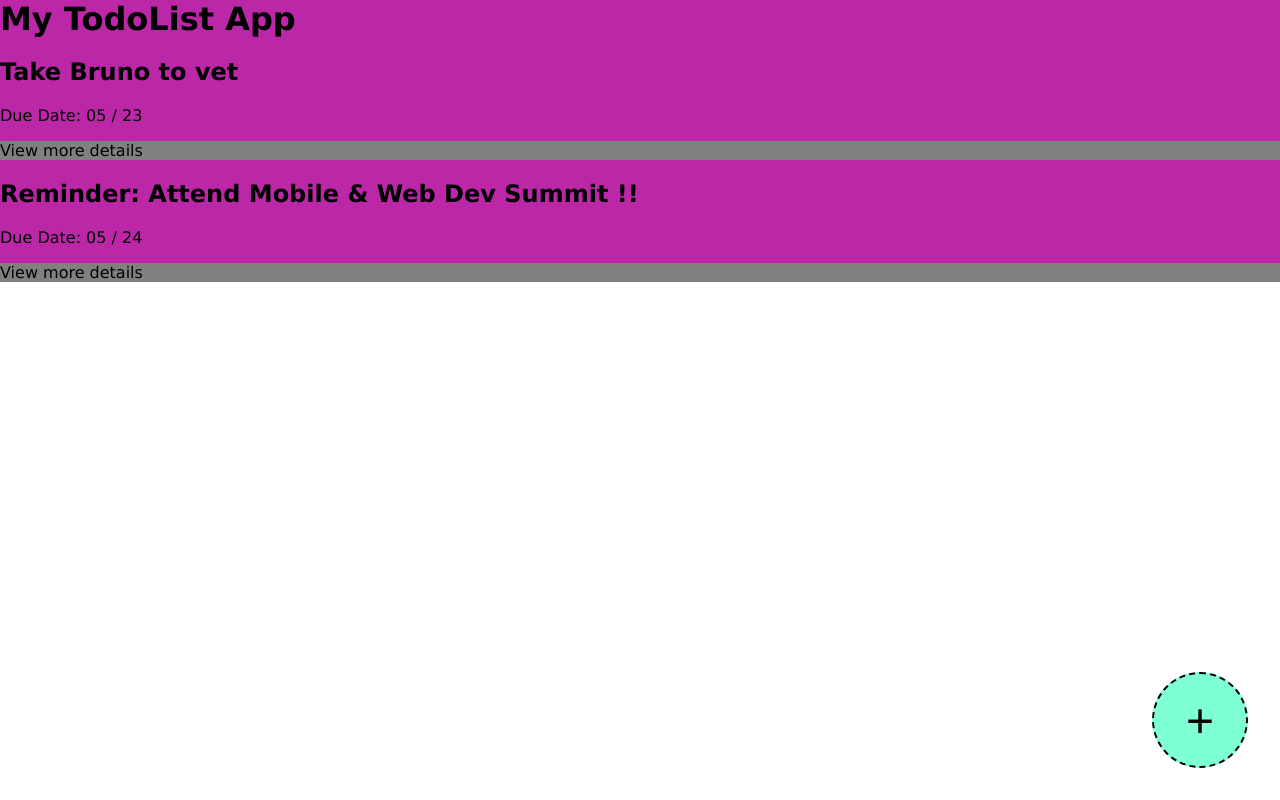
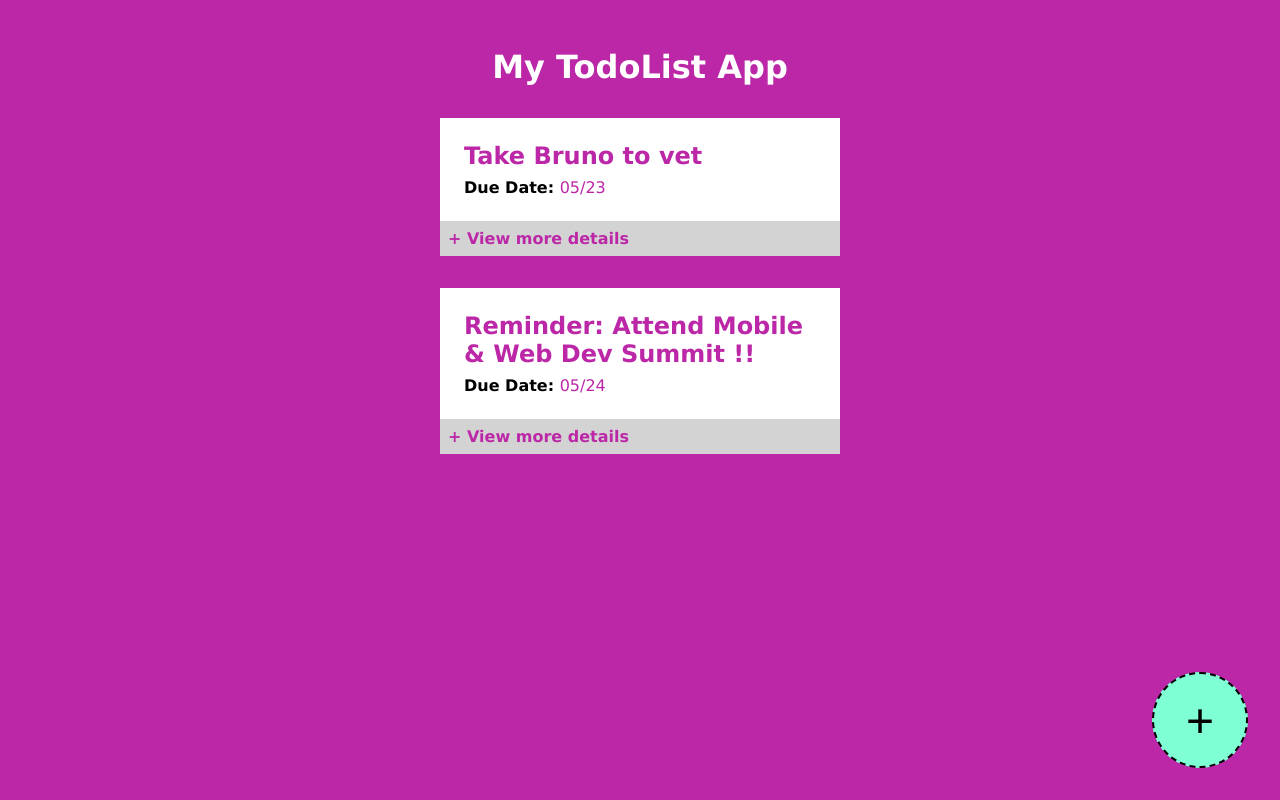
Before and after one commit to rosalie0/frontend-friday-05-19-2023, a React (Vite) app: page / in a window 1280 px wide. Built offline with nearby package versions, Linux system fonts and the light colour scheme.

Commit message:
more css

```diff
--- a/src/App.tsx
+++ b/src/App.tsx
@@ -31,17 +31,23 @@ function App() {
   // if not clicked, show homepage
   if (showHome)
     return (
-      <div className="background-purple">
-        <h1>My TodoList App</h1>
-        {todos.map((todo, index) => (
-          <TodoItem key={index} todo={todo} />
-        ))}
-        <PlusButton toggleShowHome={toggleShowHome} />
+      <div className="app background-purple">
+        <div className="container home-container">
+          <h1 className="text-white ">My TodoList App</h1>
+          {todos.map((todo, index) => (
+            <TodoItem key={index} todo={todo} />
+          ))}
+          <PlusButton toggleShowHome={toggleShowHome} />
+        </div>
       </div>
     );
 
   // else show add new task component
-  return <AddNewTaskPage toggleShowHome={toggleShowHome} />;
+  return (
+    <div className="app">
+      <AddNewTaskPage toggleShowHome={toggleShowHome} />;
+    </div>
+  );
 }
 
 export default App;
--- a/src/components/TodoItem.tsx
+++ b/src/components/TodoItem.tsx
@@ -11,13 +11,18 @@ interface Props {
 
 export default function TodoItem({ todo }: Props) {
   return (
-    <div>
-      <h2>{todo.name}</h2>
-      <p>
-        Due Date: {todo.month} / {todo.date}
-      </p>
-      <div className="details-box">
-        <p>View more details</p>
+    <div className="todo-item-container background-white">
+      <div className="todo-item-container-top-half">
+        <h2 className="text-purple">{todo.name}</h2>
+        <p className="py-half">
+          <span className="bold">Due Date: </span>
+          <span className="text-purple">
+            {todo.month}/{todo.date}
+          </span>
+        </p>
+      </div>
+      <div className="background-light-grey details-box">
+        <p className="text-purple bold ">+ View more details</p>
       </div>
     </div>
   );
--- a/src/index.css
+++ b/src/index.css
@@ -1,11 +1,50 @@
 body {
   margin: 0;
   font-family: Verdana, Geneva, Tahoma, sans-serif;
-  min-width: 100vw;
-  min-height: 100vh;
 }
 
-h1 {
+.app {
+  min-height: 100vh;
+  width: 100vw;
+  display: flex;
+  flex-direction: column;
+  align-items: center;
+}
+
+.container {
+  height: 100%;
+  width: 100%;
+}
+
+.home-container {
+  padding-top: 3rem;
+  max-width: 400px;
+  display: flex;
+  flex-direction: column;
+  align-items: center;
+  gap: 2rem;
+}
+
+.home-header {
+  padding: 2rem;
+  text-align: center;
+}
+
+.todo-item-container {
+  display: flex;
+  flex-direction: column;
+  gap: 1rem;
+
+  width: 100%;
+}
+
+.todo-item-container-top-half {
+  padding: 1.5rem 1.5rem 0 1.5rem;
+}
+
+h1,
+h2,
+p {
   margin: 0;
 }
 
@@ -19,7 +58,9 @@ h1 {
 .background-white {
   background-color: white;
 }
-
+.background-light-grey {
+  background-color: lightgrey;
+}
 .text-purple {
   color: #bb27a7;
 }
@@ -28,8 +69,17 @@ h1 {
   color: white;
 }
 
-.todo-item-container {
-  padding: 1rem;
+.bold {
+  font-weight: bold;
+}
+
+.py-half {
+  padding-top: 0.5rem;
+  padding-bottom: 0.5rem;
+}
+.py-1 {
+  padding-top: 1rem;
+  padding-bottom: 1rem;
 }
 
 .add-button {
@@ -71,8 +121,9 @@ h1 {
   width: 350px;
   height: 300px;
 }
+
 .details-box {
-  background-color: grey;
+  padding: 0.5rem;
 }
 
 .details-box-header {
```
